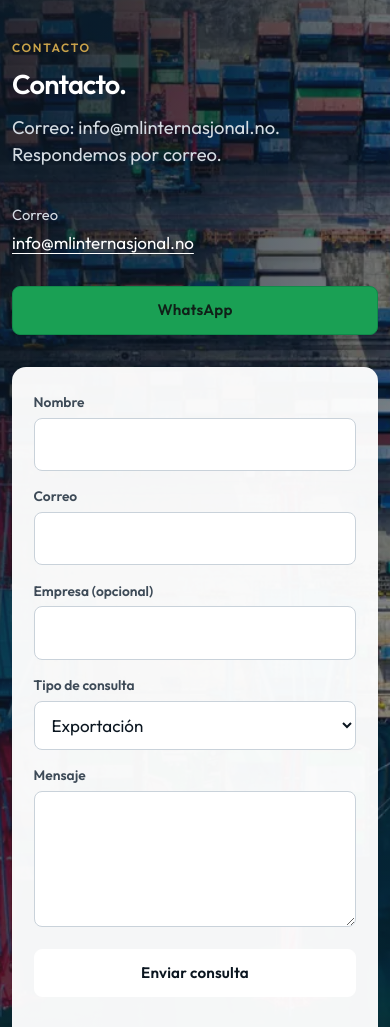
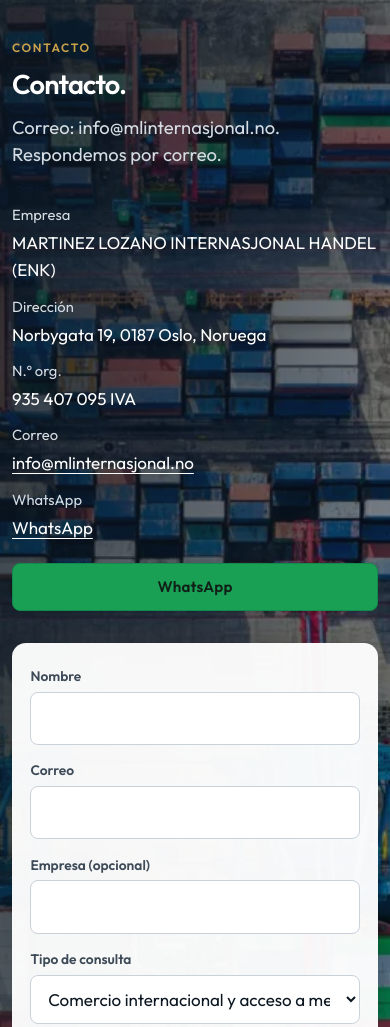
Before and after one commit to willynoslo17/ML-INTERNASJONAL-HANDEL, a plain HTML site: page es/index.html in a window 390 px wide. Shown: the part 3819-4846 px from the top of the page. Drawn offline with Linux system fonts and the light colour scheme.

Commit message:
Complete the contact section with the full company signature.
Restore the existing firm, address, organisation number, email and WhatsApp on the left, keep the form on the right, and stack the two columns on small screens. Enquiry options use the five restored service names plus Annet.

```diff
--- a/assets/site.css
+++ b/assets/site.css
@@ -405,14 +405,16 @@ footer .btn.whatsapp:hover { color: #fff; }
 .photo-scene .eyebrow { color: var(--gold); }
 .photo-scene .lede,
 .photo-scene .identity dt { color: #d5dce3; }
-.contact-grid { display: grid; gap: 2rem; }
-.contact-card { max-width: 36rem; }
+.contact-grid { display: grid; gap: 2rem; align-items: start; }
+.contact-card { max-width: none; }
+.contact-card .actions { margin-top: 1.35rem; }
 .formbox {
   position: relative;
   background: rgba(255, 255, 255, 0.96);
   color: var(--ink);
   border-radius: var(--radius);
-  padding: 1.5rem 1.35rem 1.4rem;
+  padding: 1.7rem 1.5rem 1.5rem;
+  box-shadow: 0 18px 40px rgba(11, 22, 32, 0.22);
 }
 .formbox label {
   display: block;
@@ -543,10 +545,10 @@ footer a:hover { color: var(--gold); }
 @media (min-width: 720px) {
   .cards { grid-template-columns: repeat(3, 1fr); }
   .sectors-grid { grid-template-columns: repeat(2, 1fr); }
+  .contact-grid { grid-template-columns: minmax(0, 1fr) minmax(0, 1fr); gap: 2.5rem; align-items: start; }
 }
 @media (min-width: 900px) {
   .about-grid { grid-template-columns: 1fr 1.15fr; align-items: start; gap: 3.5rem; }
-  .contact-grid { grid-template-columns: 1fr 1fr; gap: 3.5rem; align-items: start; }
 }
 @media (max-width: 899px) {
   .bar {
@@ -567,13 +569,12 @@ footer a:hover { color: var(--gold); }
   }
   .site-header.is-open .site-nav { display: flex; }
   .site-nav a { font-size: 1.15rem; padding-block: 0.45rem; }
-  .footer-grid, .contact-grid { grid-template-columns: 1fr; }
-  .identity { grid-template-columns: 1fr; gap: 0.15rem; }
-  .identity dt { margin-top: 0.55rem; }
+  .footer-grid { grid-template-columns: 1fr; }
 }
 @media (max-width: 719px) {
   .cards,
   .sectors-grid { grid-template-columns: 1fr; }
+  .contact-grid { grid-template-columns: 1fr; }
 }
 @media (max-width: 560px) {
   .wrap { width: min(100% - 1.5rem, var(--max)); }
@@ -581,6 +582,9 @@ footer a:hover { color: var(--gold); }
   .actions { flex-direction: column; align-items: stretch; }
   .hero { padding-bottom: 2.8rem; min-height: 0; }
   .footer-grid, .footer-legal { width: min(100% - 1.5rem, var(--max)); }
+  .identity { grid-template-columns: 1fr; gap: 0.15rem; }
+  .identity dt { margin-top: 0.55rem; }
+  .formbox { padding: 1.35rem 1.15rem 1.25rem; }
 }
 
 html.js [data-reveal] {
--- a/es/index.html
+++ b/es/index.html
@@ -181,8 +181,16 @@
         <h2>Contacto.</h2>
         <p class="lede">Correo: info@mlinternasjonal.no. Respondemos por correo.</p>
         <dl class="identity">
+          <dt>Empresa</dt>
+          <dd>MARTINEZ LOZANO INTERNASJONAL HANDEL (ENK)</dd>
+          <dt>Dirección</dt>
+          <dd>Norbygata 19, 0187 Oslo, Noruega</dd>
+          <dt>N.º org.</dt>
+          <dd>935 407 095 IVA</dd>
           <dt>Correo</dt>
           <dd><a href="mailto:info@mlinternasjonal.no">info@mlinternasjonal.no</a></dd>
+          <dt>WhatsApp</dt>
+          <dd><a href="https://wa.me/4792211752" target="_blank" rel="noopener noreferrer">WhatsApp</a></dd>
         </dl>
         <div class="actions">
           <a class="btn whatsapp" href="https://wa.me/4792211752" target="_blank" rel="noopener noreferrer">WhatsApp</a>
@@ -197,9 +205,11 @@
         <input id="company" name="company" type="text" autocomplete="organization" maxlength="160">
         <label for="interest">Tipo de consulta</label>
         <select id="interest" name="interest">
-          <option value="export">Exportación</option>
-          <option value="logistics">Logística internacional</option>
-          <option value="customs">Documentación y despacho</option>
+          <option value="trade">Comercio internacional y acceso a mercados</option>
+          <option value="sourcing">Sourcing estratégico y compras internacionales</option>
+          <option value="customs-legal">Gestión aduanera, regulatoria y coordinación legal</option>
+          <option value="logistics">Logística internacional y cadena de suministro</option>
+          <option value="representation">Representación comercial y conexión entre empresas</option>
           <option value="other">Otro</option>
         </select>
         <label for="message">Mensaje</label>
```
Also changed, not shown: en/index.html (+13 -3 lines), index.html (+13 -3 lines).
